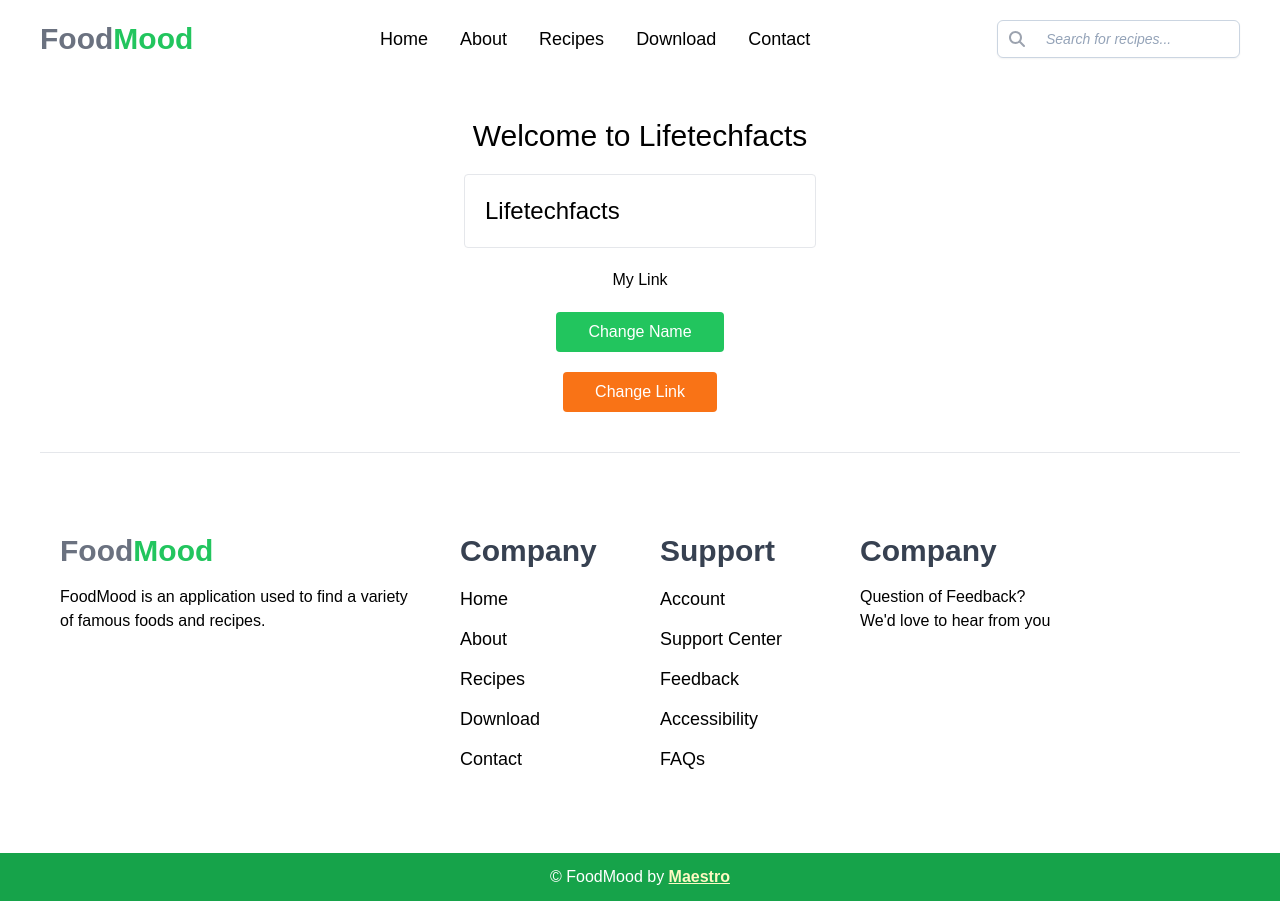
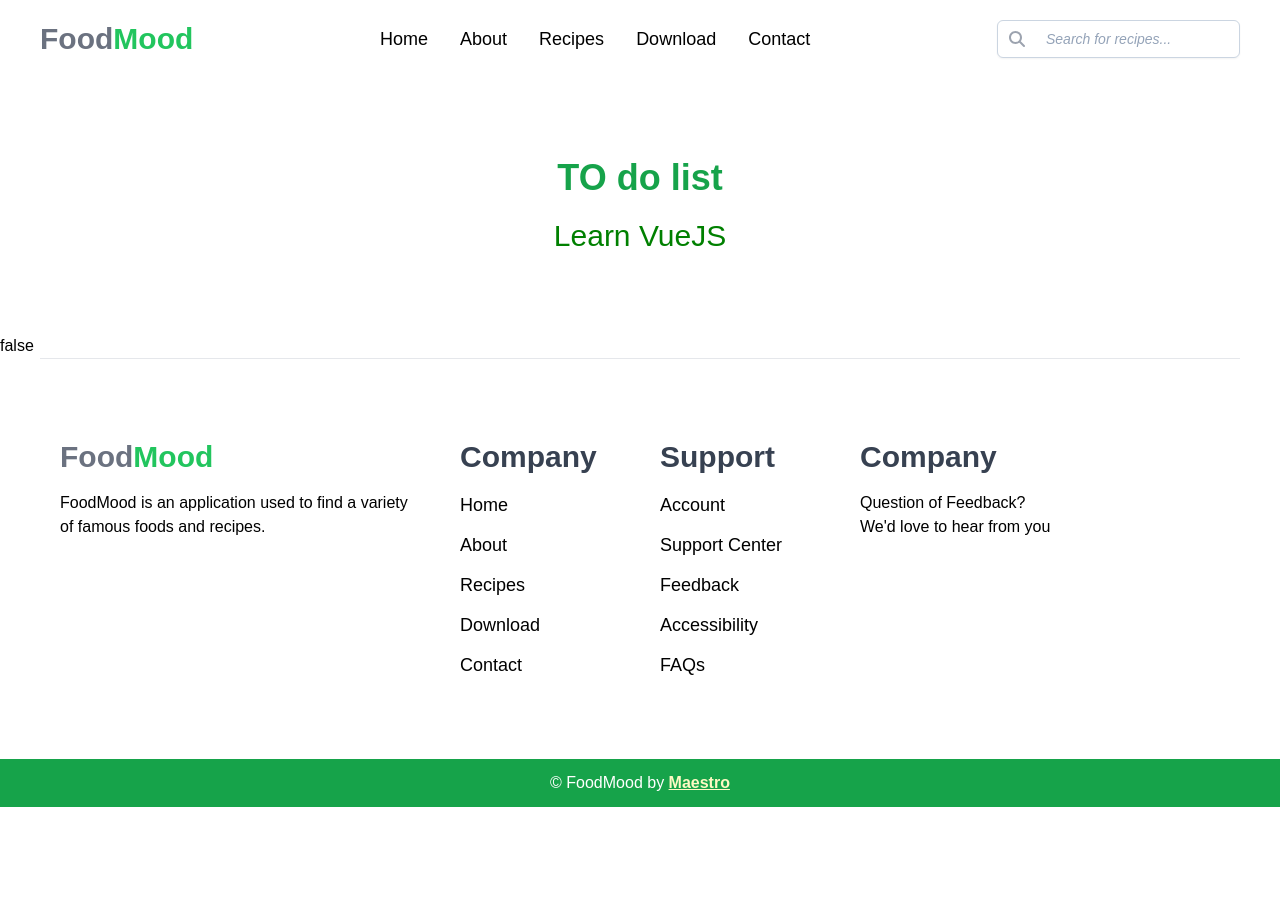
Before and after one commit to Maestroharyor/VueJS-3-Tutorial-Playlist, a Vue app: page / in a window 1280 px wide. After the commit the page ends 807 px from the top, so only its background shows below. Built offline with nearby package versions, Linux system fonts and the light colour scheme; a web font is replaced by a local one.

Commit message:
Lesson 13

```diff
--- a/src/App.vue
+++ b/src/App.vue
@@ -1,23 +1,13 @@
 <template lang="html">
   <DefaultLayout>
-    <div class="p-10 flex flex-col gap-5 items-center justify-center">
-      <p class="text-3xl">Welcome to {{ name }}</p>
-
-      <input type="text"
-        class="text-2xl p-5 border rounded"
-        :value="name">
-
-      <a :href="url">My Link</a>
-
-
-
-      <button @click="changeName"
-        class="bg-green-500 text-white px-8 py-2 rounded hover:bg-green-600 transition">Change Name</button>
-      <button @click="changeLink"
-        class="bg-orange-500 text-white px-8 py-2 rounded hover:bg-orange-600 transition">Change Link</button>
+    <div class="flex flex-col gap-5 justify-center items-center py-20">
+      <h3 class="text-4xl font-bold text-green-600">TO do list</h3>
+      <p class="text-3xl cursor-pointer"
+        :style="{ color: active ? activeColor : nonActiveColor }"
+        @click="toggleActive">Learn VueJS</p>
     </div>
 
-
+    {{ active }}
   </DefaultLayout>
 
 </template>
@@ -33,21 +23,14 @@ export default {
   },
   data() {
     return {
-      name: "Lifetechfacts",
-      url: "https://thelifetechfacts.com"
+      active: false,
+      activeColor: "red",
+      nonActiveColor: "green"
     }
   },
   methods: {
-    changeName() {
-      if (this.name.toLowerCase() === "lifetechfacts") {
-        this.name = "Maestro"
-      } else {
-        this.name = "Lifetechfacts"
-      }
-
-    },
-    changeLink() {
-      this.url = "https://google.com"
+    toggleActive() {
+      this.active = !this.active
 
     },
   },
```
